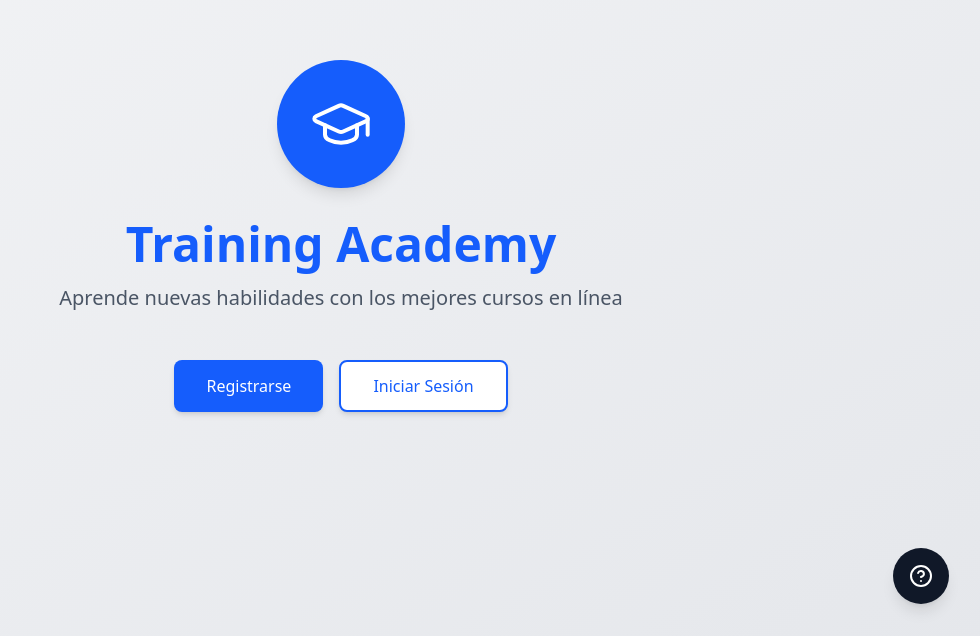
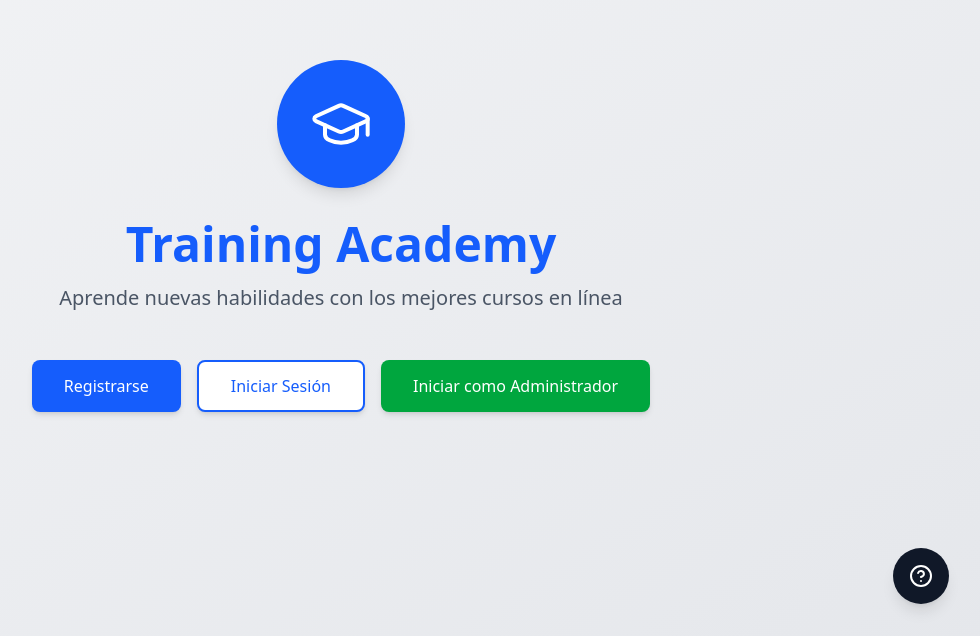
Before and after one commit to alfredoronald/TrainingAcademy, a React app in the folder frontend/: page / in a window 1280 px wide. Shown: the part 164-800 px from the top of the page, without its empty margins (299-1279 px from the left). Built offline with nearby package versions, Linux system fonts and the light colour scheme; the HTML template or start-up script is replaced by a standard one.

Commit message:
fix: navigation

```diff
--- a/frontend/src/App.jsx
+++ b/frontend/src/App.jsx
@@ -11,11 +11,14 @@ import BadgesScreen from './components/badges.jsx';
 import ProfileScreen from './components/profile.jsx';
 import TeacherDashboardView from './components/teacher-view.jsx';
 import TeacherProfile from './components/teacher-profile.jsx';
+import AdminLoginScreen from './components/login-admin.jsx'; // ✅ Importamos el nuevo login admin
+
 function App() {
   const [currentScreen, setCurrentScreen] = useState('welcome');
   const [selectedRole, setSelectedRole] = useState(null);
   const [isRegistering, setIsRegistering] = useState(false);
 
+  // ✅ Acciones de los botones principales
   const handleRegister = () => {
     setIsRegistering(true);
     setCurrentScreen('role-selection');
@@ -26,9 +29,14 @@ function App() {
     setCurrentScreen('role-selection');
   };
 
+  // ✅ Nuevo: ir al login del admin
+  const handleAdminLogin = () => {
+    setCurrentScreen('admin-login');
+  };
+
+  // ✅ Selección de rol
   const handleRoleSelect = (role) => {
     setSelectedRole(role);
-
     if (role === 'student') {
       setCurrentScreen(isRegistering ? 'student-register' : 'student-login');
     } else {
@@ -36,14 +44,16 @@ function App() {
     }
   };
 
+  // ✅ Botón "Volver"
   const handleBack = () => {
     if (
       currentScreen === 'student-login' ||
       currentScreen === 'teacher-login' ||
       currentScreen === 'student-register' ||
-      currentScreen === 'teacher-register'
+      currentScreen === 'teacher-register' ||
+      currentScreen === 'admin-login'
     ) {
-      setCurrentScreen('role-selection');
+      setCurrentScreen('welcome');
     } else if (currentScreen === 'role-selection') {
       setCurrentScreen('welcome');
     } else if (currentScreen === 'catalog') {
@@ -61,10 +71,16 @@ function App() {
 
   return (
     <div className="min-h-screen bg-gray-100">
+      {/* 🔹 Pantalla principal */}
       {currentScreen === 'welcome' && (
-        <WelcomeScreen onRegister={handleRegister} onLogin={handleLogin} />
+        <WelcomeScreen
+          onRegister={handleRegister}
+          onLogin={handleLogin}
+          onAdminLogin={handleAdminLogin} // ✅ añadimos la prop
+        />
       )}
 
+      {/* 🔹 Selección de rol */}
       {currentScreen === 'role-selection' && (
         <RoleSelectionScreen
           onRoleSelect={handleRoleSelect}
@@ -73,6 +89,7 @@ function App() {
         />
       )}
 
+      {/* 🔹 Login y registro */}
       {currentScreen === 'student-login' && (
         <StudentLoginScreen
           onBack={handleBack}
@@ -80,6 +97,7 @@ function App() {
           onNavigate={handleNavigate}
         />
       )}
+
       {currentScreen === 'teacher-login' && (
         <TeacherLoginScreen
           onBack={handleBack}
@@ -94,6 +112,7 @@ function App() {
           onLoginSuccess={handleLoginSuccess}
         />
       )}
+
       {currentScreen === 'teacher-register' && (
         <TeacherRegisterScreen
           onBack={handleBack}
@@ -101,6 +120,16 @@ function App() {
         />
       )}
 
+      {/* 🔹 Nuevo: Login de administrador */}
+      {currentScreen === 'admin-login' && (
+        <AdminLoginScreen
+          onBack={handleBack}
+          onLoginSuccess={handleLoginSuccess}
+          onNavigate={handleNavigate}
+        />
+      )}
+
+      {/* 🔹 Pantallas internas */}
       {currentScreen === 'catalog' && (
         <CourseCatalogScreen role={selectedRole} onNavigate={handleNavigate} />
       )}
@@ -122,7 +151,7 @@ function App() {
             setCurrentScreen('welcome');
             setSelectedRole(null);
           }}
-    onNavigate={handleNavigate} // ← agregamos esto
+          onNavigate={handleNavigate}
         />
       )}
     </div>
--- a/frontend/src/components/login-admin.jsx
+++ b/frontend/src/components/login-admin.jsx
@@ -41,7 +41,7 @@ export default function StudentLoginScreen({ onBack, onNavigate }) {
 
         <div className="flex justify-center mb-6">
           <span className="px-4 py-1.5 bg-green-600 text-white text-sm font-medium rounded-full">
-            Alumno
+            Administrador
           </span>
         </div>
 
@@ -50,7 +50,7 @@ export default function StudentLoginScreen({ onBack, onNavigate }) {
         </h1>
 
         <p className="text-gray-600 text-center mb-4">
-          Accede a tu cuenta de Training Academy como alumno
+          Accede como administrador
         </p>
 
         {errorAuth && <p className="text-red-600 text-center mb-4">{errorAuth}</p>}
--- a/frontend/src/components/welcome.jsx
+++ b/frontend/src/components/welcome.jsx
@@ -1,8 +1,7 @@
 import React from 'react';
 import { GraduationCap, HelpCircle } from 'lucide-react';
 
-
-export default function Welcome({ onRegister, onLogin }) {
+export default function Welcome({ onRegister, onLogin, onAdminLogin }) {
   return (
     <div className="min-h-screen bg-gradient-to-br from-gray-100 to-gray-200 flex items-center justify-center p-4 relative">
       <div className="text-center max-w-2xl">
@@ -20,7 +19,7 @@ export default function Welcome({ onRegister, onLogin }) {
           Aprende nuevas habilidades con los mejores cursos en línea
         </p>
 
-        <div className="flex gap-4 justify-center">
+        <div className="flex flex-col sm:flex-row gap-4 justify-center">
           <button
             onClick={onRegister}
             className="px-8 py-3 bg-blue-600 text-white rounded-lg font-medium hover:bg-blue-700 transition-colors shadow-md"
@@ -34,6 +33,14 @@ export default function Welcome({ onRegister, onLogin }) {
           >
             Iniciar Sesión
           </button>
+
+          {/* 🔹 Nuevo botón para login admin */}
+          <button
+            onClick={onAdminLogin}
+            className="px-8 py-3 bg-green-600 text-white rounded-lg font-medium hover:bg-green-700 transition-colors shadow-md"
+          >
+            Iniciar como Administrador
+          </button>
         </div>
       </div>
 
```
Lines whose indentation alone changed are shown as unchanged.
